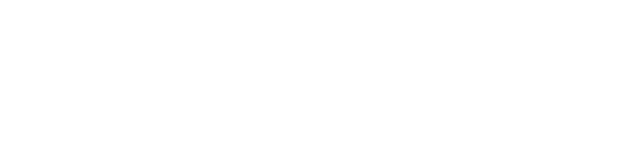
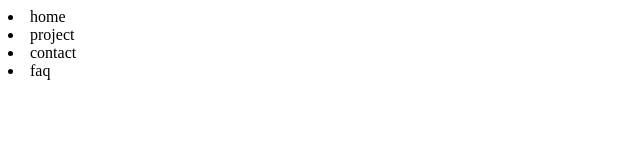
Before and after one commit to sillymk/gitTest, a plain HTML site: page index.html in a window 1280 px wide. Shown: the whole page, without its empty margins (0-640 px from the left). Drawn offline with Linux system fonts and the light colour scheme.

Commit message:
added head and nav in html

```diff
--- a/index.html
+++ b/index.html
@@ -5,6 +5,13 @@
 	<title>gitTest</title>
 </head>
 <body>
-
+	<head>
+		<nav>
+			<li>home</li>
+			<li>project</li>
+			<li>contact</li>
+			<li>faq</li>
+		</nav>
+	</head>
 </body>
 </html>
```
